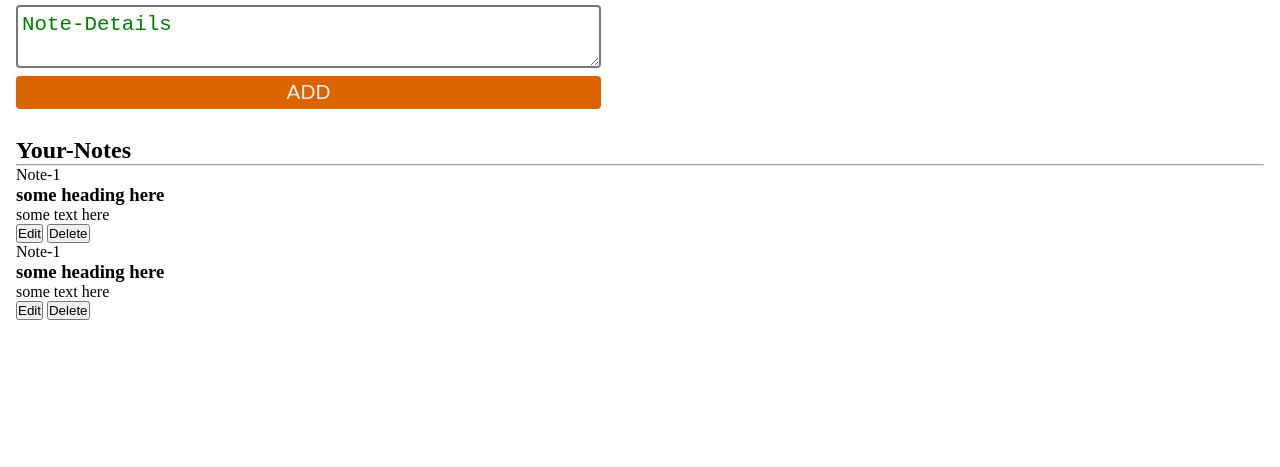
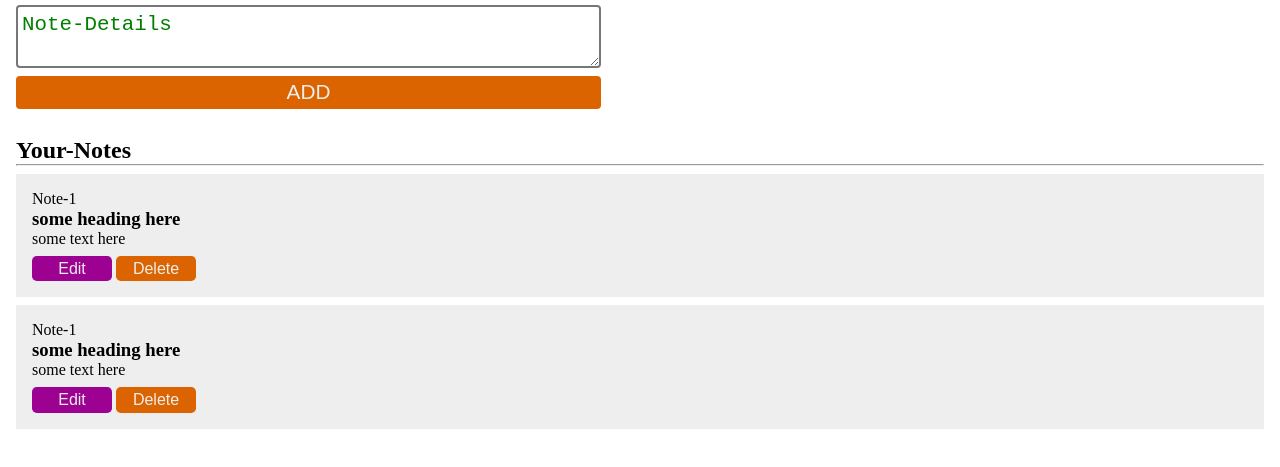
Before and after one commit to dushyant2901/notes-app, a plain HTML site: page index.html in a window 1280 px wide. Shown: the part 115-582 px from the top of the page. Drawn offline with Linux system fonts and the light colour scheme.

Commit message:
style completed

```diff
--- a/styles.css
+++ b/styles.css
@@ -72,3 +72,37 @@ form #add-notes:hover{
 section{
     padding: 0.25rem 1rem;
 }
+
+.note{
+    margin: 0.5rem 0;
+background-color: #eee;
+padding: 1rem;
+}
+
+.note button{
+    font-size: 1rem;
+    width: 5rem;
+    border-radius: 0.3rem;
+    padding: 0.1rem;
+    margin-top: 0.5rem;
+    color: #eee;
+    border: 2px solid transparent;
+    transition: all 0.3s;
+}
+.note .edit{
+    background-color: var(--color-primary);
+}
+.note .edit:hover
+{
+    background-color: #eee;
+    color: var(--color-primary);
+    border-color: var(--color-primary);
+}
+.note .delete{
+    background-color: var(--color-secondary);
+}
+.note .delete:hover{
+    background-color: #eee;
+    color: var(--color-secondary);
+    border-color: var(--color-secondary);
+}
```
Also changed, not shown: index.html (+1 -0 lines).
